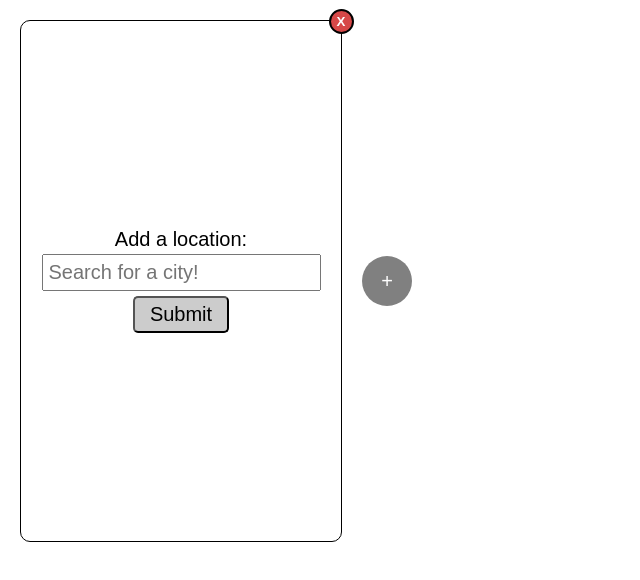
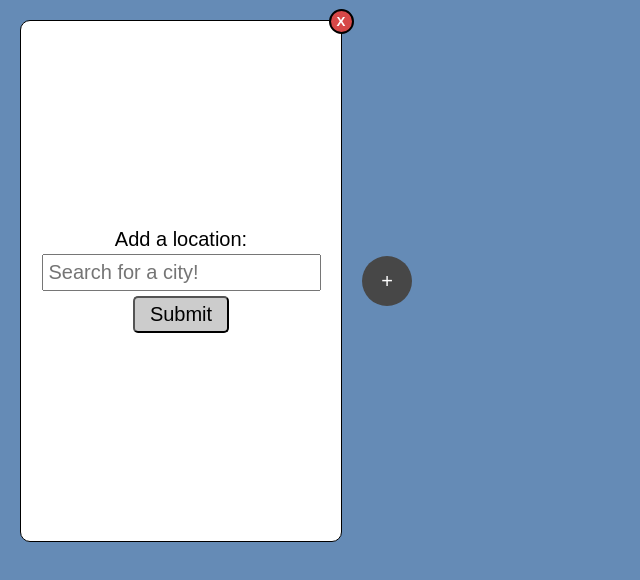
Before and after one commit to bingland/WeatherApp, a React (Create React App) app: page / in a window 1280 px wide. Shown: the top 580 px of the page, without its empty margins (0-640 px from the left). Built offline with nearby package versions, Linux system fonts and the light colour scheme; the HTML template or start-up script is replaced by a standard one.

Commit message:
Changed Canvas to Background component

```diff
--- a/src/App.css
+++ b/src/App.css
@@ -4,6 +4,14 @@ body {
 }
 body {
   font-family: Arial, Helvetica, sans-serif;
+}
+
+.background {
+  width: 100%;
+  height: 100%;
+  z-index: -9999px;
+  background-color: rgb(101, 139, 182);
+  position: absolute;
 }
 
 .interface {
@@ -17,9 +25,10 @@ body {
   height: 50px;
   border: none;
   border-radius: 50%;
-  background-color: grey;
+  background-color: rgb(71, 71, 71);
   font-size: 20px;
   color: white;
+  z-index: 999999;
 }
 .delButton {
   width: 25px;
@@ -46,6 +55,7 @@ body {
   align-items: center;
   justify-content: center;
   border-radius: 10px;
+  background-color: white;
 }
 
 /* Weather Card */
--- a/src/App.js
+++ b/src/App.js
@@ -1,7 +1,7 @@
 import React, { Component } from 'react';
 import './App.css';
 import './reset.css'
-import Canvas from './components/Canvas'
+import Background from './components/Background'
 import Weather from './components/Weather'
 
 class App extends Component {
@@ -23,7 +23,7 @@ class App extends Component {
     return (
       <div className="App">
 
-        <Canvas />
+        <Background />
 
         <div className="interface">
           <Weather ref={this.child}/>
--- /dev/null
+++ b/src/components/Background.js
@@ -0,0 +1,19 @@
+import React from 'react';
+
+class Background extends React.Component {
+  componentDidMount() {
+    // const canvas = this.refs.canvas
+    // const ctx = canvas.getContext("2d")
+  }
+
+  render() {
+    return(
+      <div className="background">
+
+      </div>
+    )
+  }
+}
+
+
+export default Background
--- a/src/components/Canvas.js
+++ /dev/null
@@ -1,26 +0,0 @@
-import React from 'react';
-
-class Canvas extends React.Component {
-  componentDidMount() {
-    // const canvas = this.refs.canvas
-    // const ctx = canvas.getContext("2d")
-  }
-
-  render() {
-    return(
-      <div>
-        <canvas ref="canvas" width={window.innerWidth} height={window.innerHeight} style={canvasStyle} />
-      </div>
-    )
-  }
-}
-
-const canvasStyle = {
-  border: "1px solid black",
-  display: 'none',
-  padding: '0',
-  margin: '0'
-}
-
-
-export default Canvas
```
